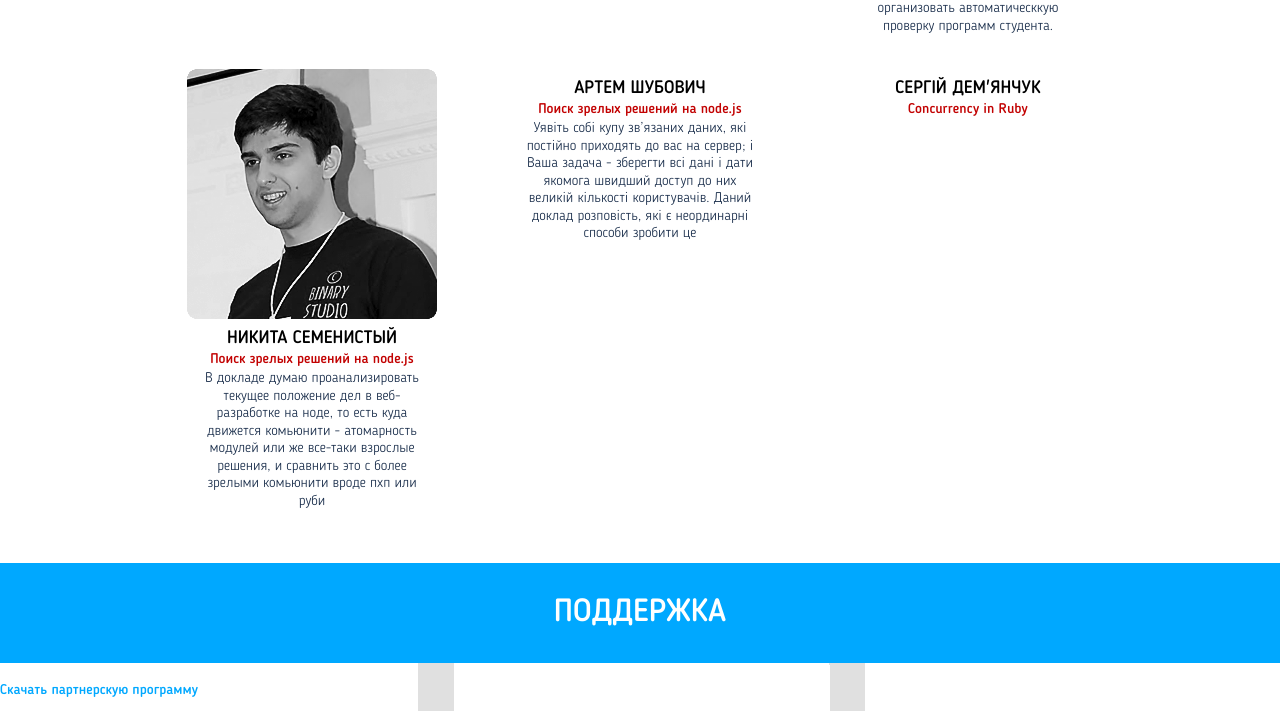
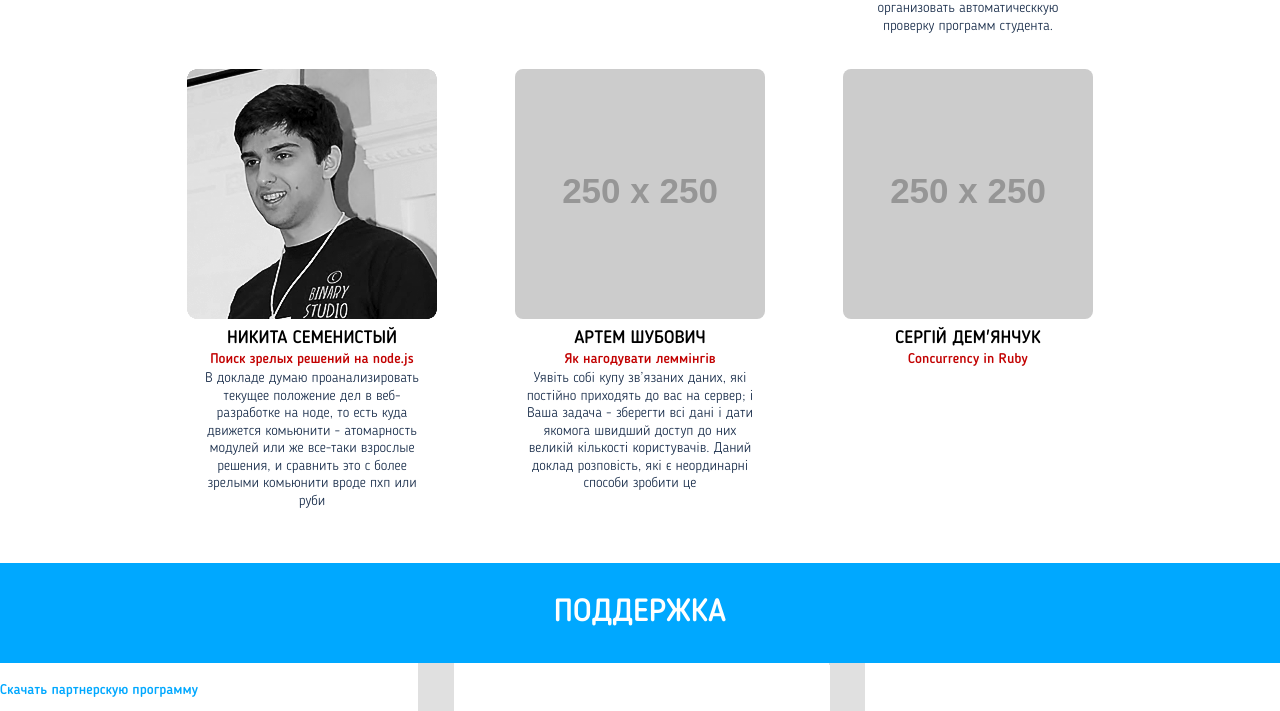
Before and after one commit to artyomtrityak/webukovel, a website: page index.html in a window 1280 px wide. Shown: the part 2732-3443 px from the top of the page. Drawn offline with Linux system fonts and the light colour scheme; some packages are replaced by stand-ins of ours; placeholder pictures from the web are drawn by us.

Commit message:
fixes to start

```diff
--- a/index.html
+++ b/index.html
@@ -206,22 +206,20 @@
 
           <figure class="speaker">
             <div class="speaker__img-box">
-               <!--<img src="img/temp/mykyta_semenistyi.png" alt="Никита Семенистый">
-              <div><img src="img/temp/mykyta_semenistyi_color.png" alt="Никита Семенистый"></div>
-              -->
+              <img src="http://placehold.it/250x250" alt="Артем Шубович">
+              <div><img src="http://placehold.it/250x250" alt="Артем Шубович"></div>
             </div>
             <figcaption>
               <h3>Артем Шубович</h3>
-              <strong>Поиск зрелых решений на node.js</strong>
+              <strong>Як нагодувати леммінгів</strong>
               <p>Уявіть собі купу зв’язаних даних, які постійно приходять до вас на сервер; і Ваша задача - зберегти всі дані і дати якомога швидший доступ до них великій кількості користувачів. Даний доклад розповість, які є неординарні способи зробити це</p>
             </figcaption>
           </figure>
 
           <figure class="speaker">
             <div class="speaker__img-box">
-               <!--<img src="img/temp/mykyta_semenistyi.png" alt="Никита Семенистый">
-              <div><img src="img/temp/mykyta_semenistyi_color.png" alt="Никита Семенистый"></div>
-              -->
+              <img src="http://placehold.it/250x250" alt="Сергій Дем'янчук">
+              <div><img src="http://placehold.it/250x250" alt="Сергій Дем'янчук"></div>
             </div>
             <figcaption>
               <h3>Сергій Дем'янчук</h3>
```
